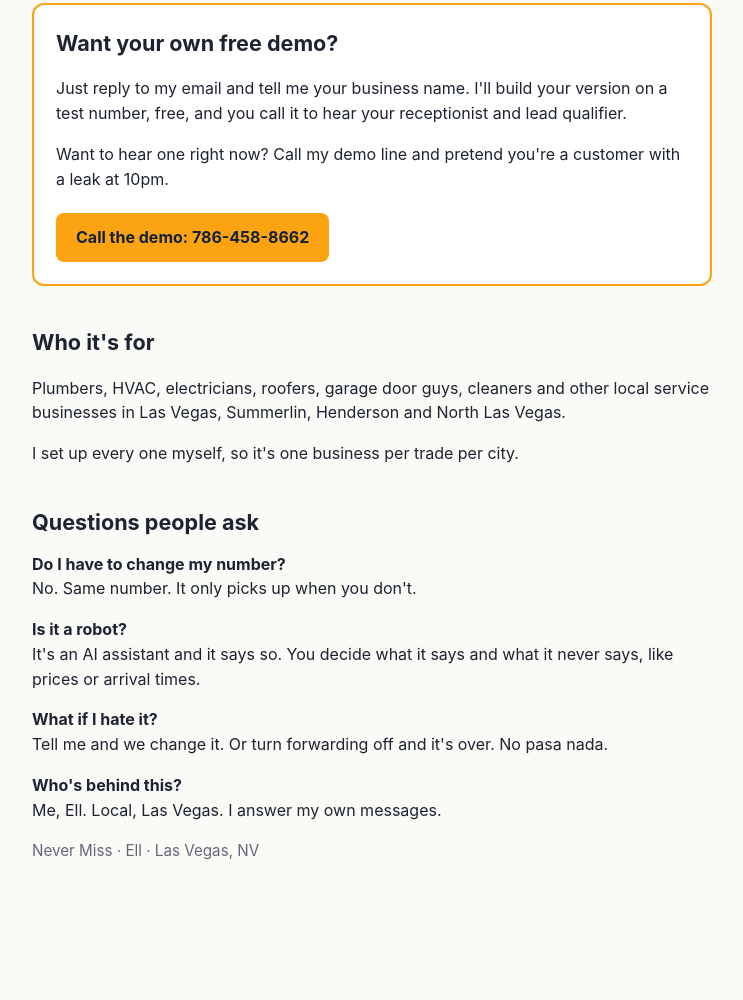
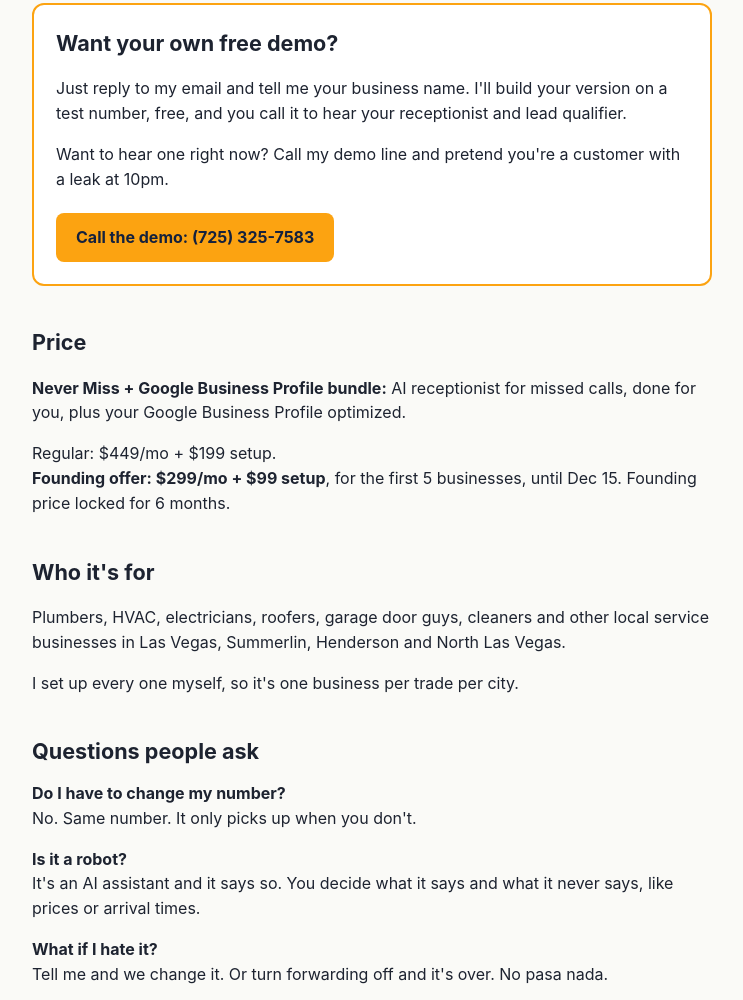
Before and after one commit to ellmired77-star/nevermiss, a plain HTML site: page index.html in a window 1280 px wide. Shown: the part 744-1744 px from the top of the page, without its empty margins (268-1011 px from the left). Before the commit the page ends 1606 px from the top, so only its background shows below. Drawn offline with Linux system fonts and the light colour scheme.

Commit message:
Update demo line to 725 and add bundle pricing

```diff
--- a/index.html
+++ b/index.html
@@ -29,7 +29,10 @@ footer{padding:30px 0 50px;color:#667;font-size:.95rem}
 <div class="cta"><h2 style="margin-top:0">Want your own free demo?</h2>
 <p>Just reply to my email and tell me your business name. I'll build your version on a test number, free, and you call it to hear your receptionist and lead qualifier.</p>
 <p>Want to hear one right now? Call my demo line and pretend you're a customer with a leak at 10pm.</p>
-<a class="btn" href="tel:+17864588662">Call the demo: 786-458-8662</a></div>
+<a class="btn" href="tel:+17253257583">Call the demo: (725) 325-7583</a></div>
+<h2>Price</h2>
+<p><b>Never Miss + Google Business Profile bundle:</b> AI receptionist for missed calls, done for you, plus your Google Business Profile optimized.</p>
+<p>Regular: $449/mo + $199 setup.<br/><b>Founding offer: $299/mo + $99 setup</b>, for the first 5 businesses, until Dec 15. Founding price locked for 6 months.</p>
 <h2>Who it's for</h2>
 <p>Plumbers, HVAC, electricians, roofers, garage door guys, cleaners and other local service businesses in Las Vegas, Summerlin, Henderson and North Las Vegas.</p>
 <p>I set up every one myself, so it's one business per trade per city.</p>
```
